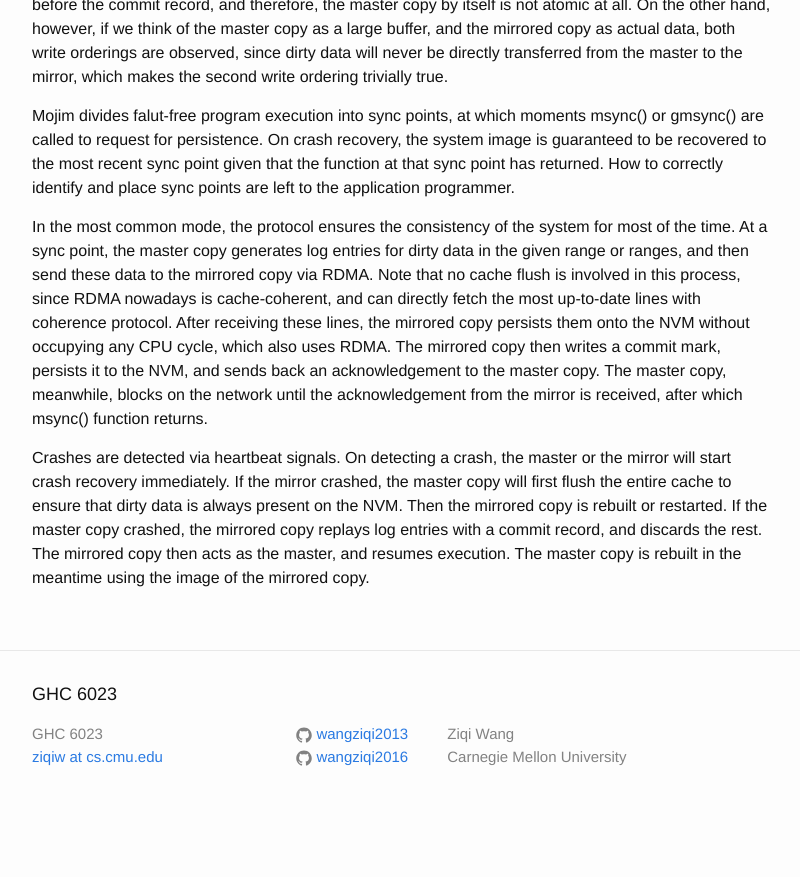
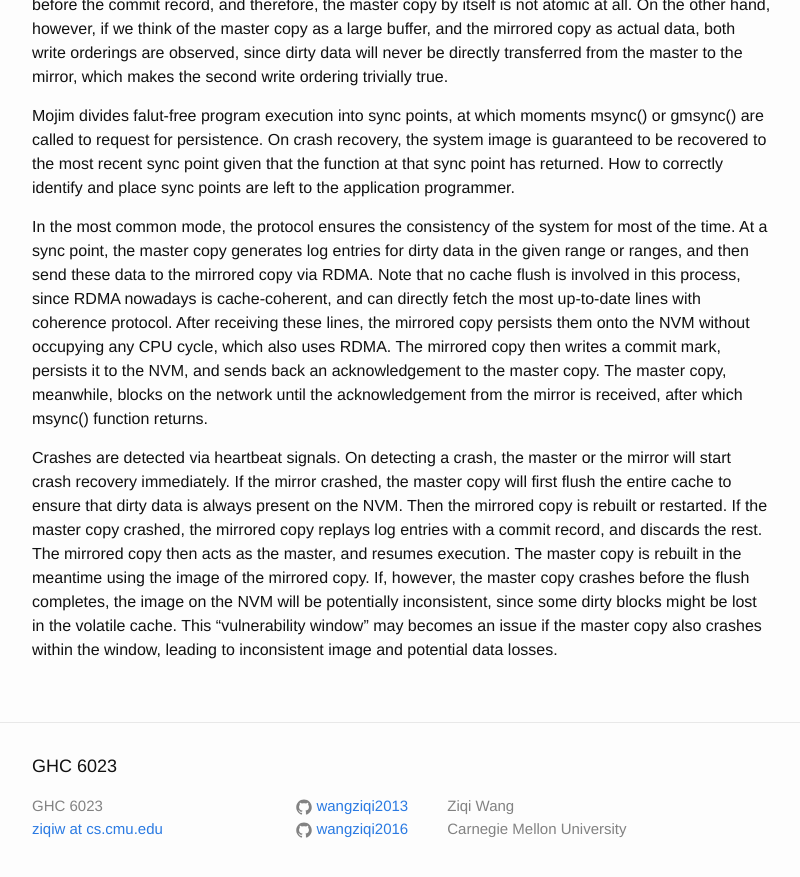
Before and after one commit to wangziqi2013/wangziqi2013.github.io, a Jekyll site: the page built from _posts/2020-06-22-mojim.markdown, in a window 1280 px wide and 900 px high, scrolled down 2137 px. Shown: the top 877 px of the window, without its empty margins (238-1038 px from the left). Built offline with Jekyll 4.4.1, drawn with Linux system fonts in a browser that asks for light colours; before the commit the page ends 2965 px from its top, so only the background shows below that.

Commit message:
Adding data loss

```diff
--- a/_posts/2020-06-22-mojim.markdown
+++ b/_posts/2020-06-22-mojim.markdown
@@ -101,3 +101,6 @@ immediately. If the mirror crashed, the master copy will first flush the entire
 always present on the NVM. Then the mirrored copy is rebuilt or restarted. If the master copy crashed, the mirrored copy
 replays log entries with a commit record, and discards the rest. The mirrored copy then acts as the master, and resumes
 execution. The master copy is rebuilt in the meantime using the image of the mirrored copy.
+If, however, the master copy crashes before the flush completes, the image on the NVM will be potentially inconsistent,
+since some dirty blocks might be lost in the volatile cache. This "vulnerability window" may becomes an issue if the
+master copy also crashes within the window, leading to inconsistent image and potential data losses.
```
